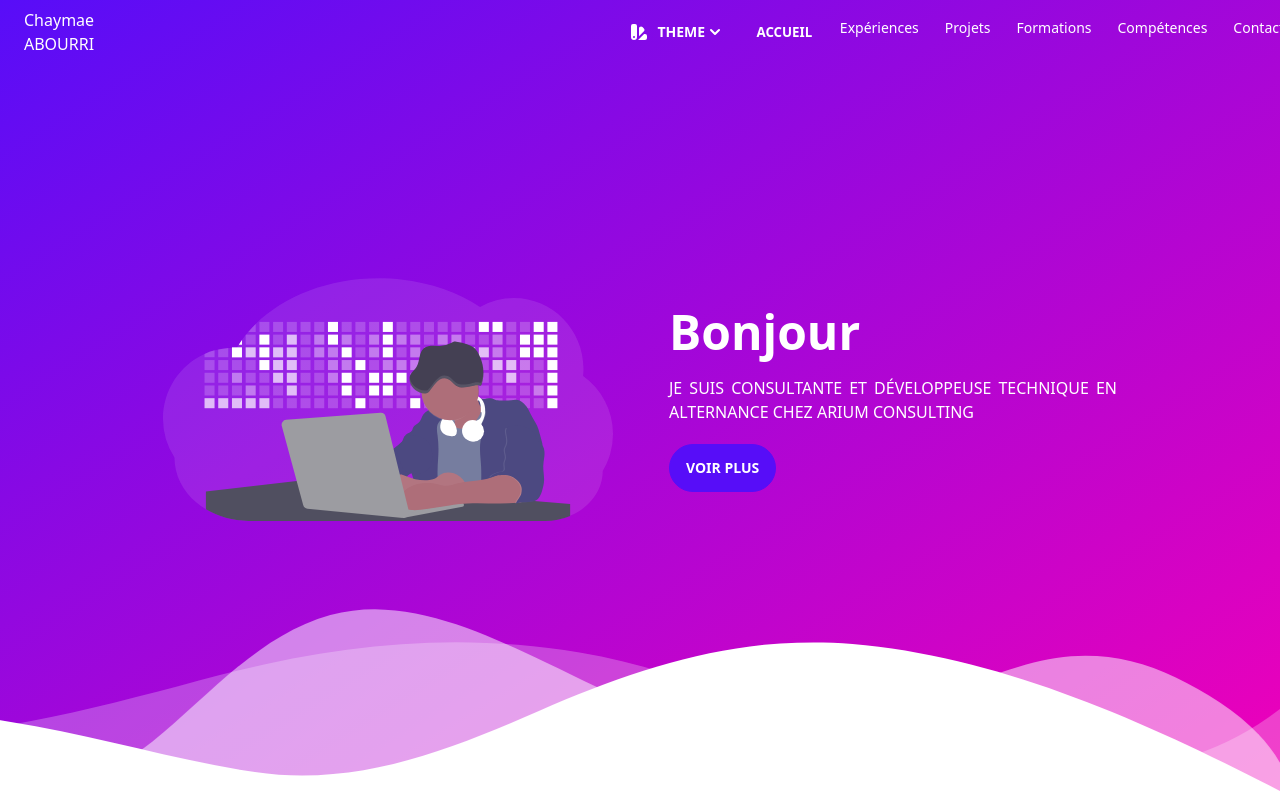
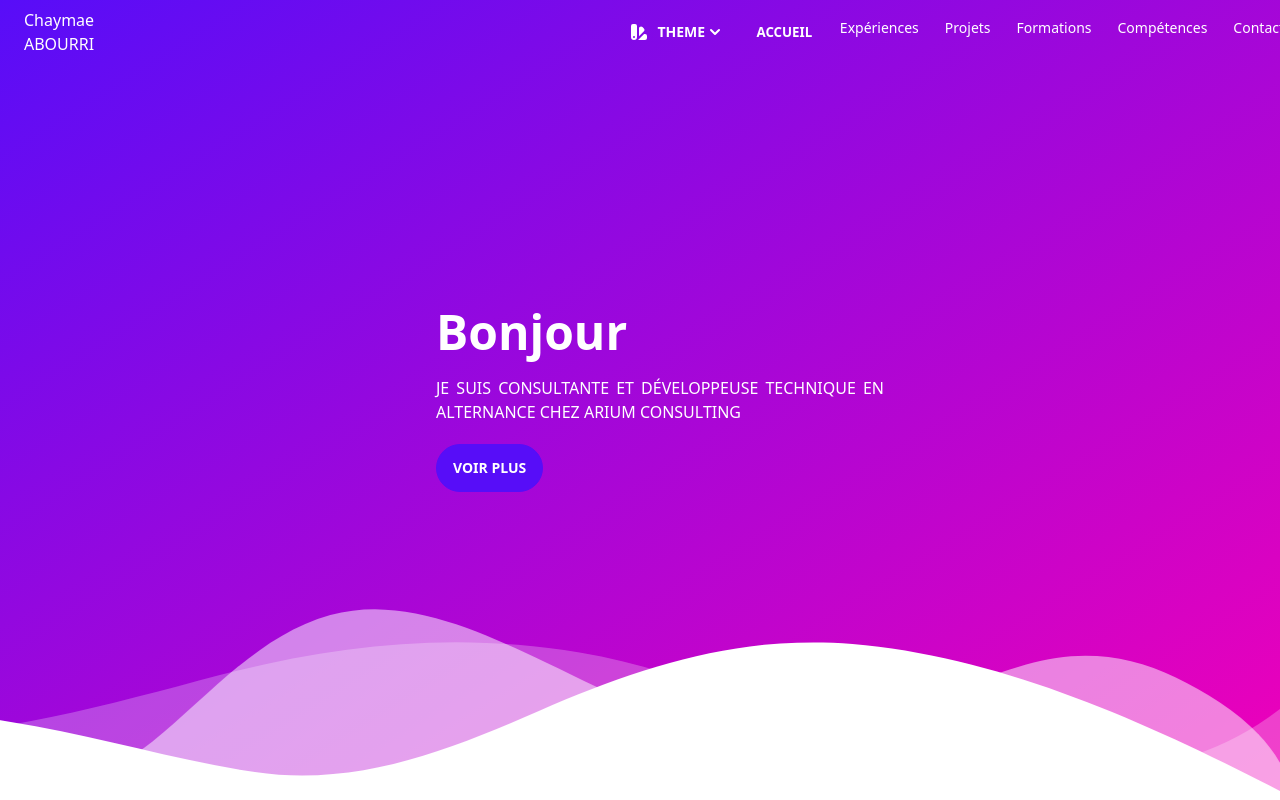
Before and after one commit to chaymaeAbourri/portfolio, a React (Create React App) app: page / in a window 1280 px wide. Shown: the top 800 px of the page. Built offline with nearby package versions, Linux system fonts and the light colour scheme; what @tailwindcss/typography would draw is missing.

Commit message:
remove illustration

```diff
--- a/src/components/Hero.tsx
+++ b/src/components/Hero.tsx
@@ -2,7 +2,6 @@ import { motion } from "framer-motion";
 import React from "react";
 import { Link } from "react-scroll";
 import { ReactComponent as HeroIllustration } from "../assets/hero.svg";
-import { ReactComponent as Illustration } from "../assets/hero_illustration.svg";
 import { HeroProps } from "../types/types";
 
 const Hero: React.FC<HeroProps> = ({
@@ -20,10 +19,10 @@ const Hero: React.FC<HeroProps> = ({
       </div>
 
       <div className="text-justify hero-content text-neutral-content">
-        <Illustration
+        {/* <Illustration
           className="hidden fill-current lg:flex "
           style={{ width: "450px" }}
-        />
+        /> */}
         <div className="max-w-md ml-10">
           <motion.div
             animate={{ scale: [0.5, 1] }}
```
